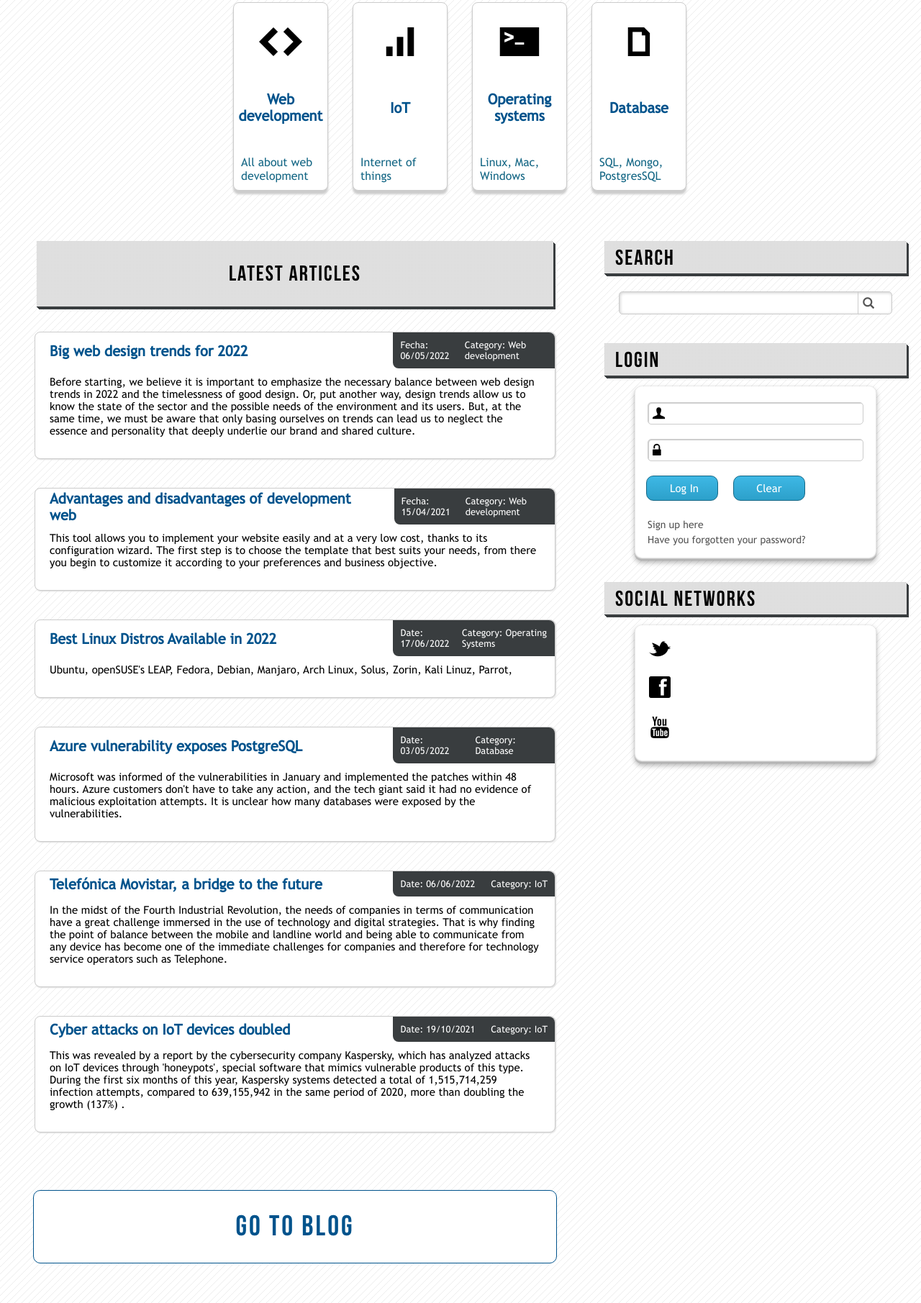
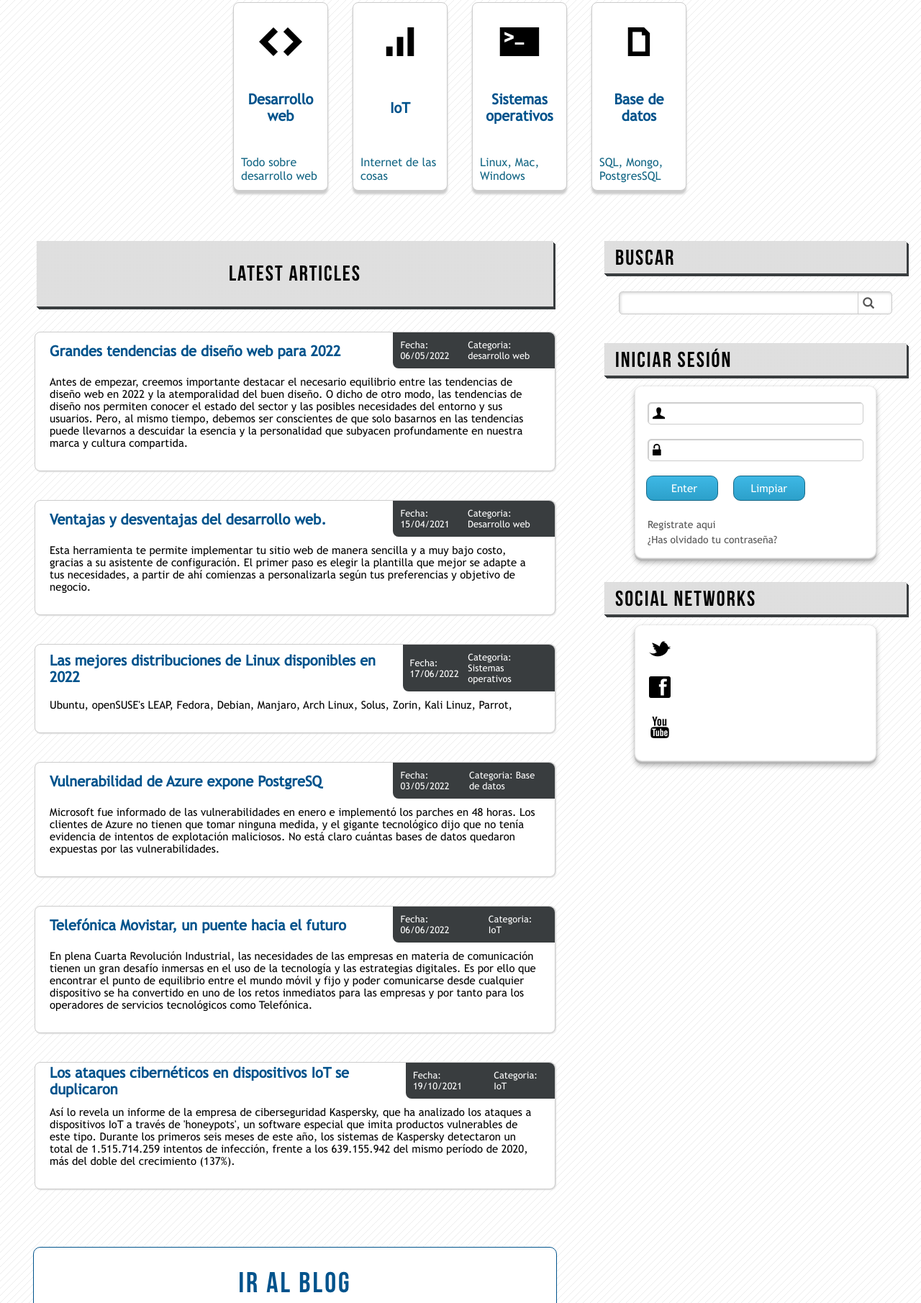
Before and after one commit to Teteban202010/TechnologyNews, a plain HTML site: page index.html in a window 1280 px wide. Shown: the part 269-2080 px from the top of the page at 72% size. Drawn offline with Linux system fonts and the light colour scheme.

Commit message:
change the language of the page to spanish

```diff
--- a/css/styles.css
+++ b/css/styles.css
@@ -322,7 +322,7 @@ body {
     display: block;
     text-align: center;
     position: absolute;
-    margin-left: 15px;
+    margin-left: 18px;
     margin-top: 6px;
     height: 30px;
 }
--- a/index.html
+++ b/index.html
@@ -1,5 +1,5 @@
 <!DOCTYPE html>
-<html lang="en">
+<html lang="es">
 
 <head>
     <meta charset="UTF-8">
@@ -8,7 +8,7 @@
     <link rel="stylesheet" type="text/css" href="css/styles.css" />
     <link rel="stylesheet" type="text/css" href="css/responsive.css" />
     <link rel="icon" type="favicon/x-icon" href="assets/img/supertux.png" />
-    <title>Technology information blog</title>
+    <title>Blog de informacion tecnologica</title>
 </head>
 
 <body>
@@ -26,13 +26,13 @@
         <nav class="header-info header-nav">
             <ul class="nav-items">
                 <li>
-                    <a href="#featured">Featured</a>
+                    <a href="#featured">Destacado</a>
                 </li>
                 <li>
-                    <a href="#article">All items</a>
+                    <a href="#article">Todos los articulos</a>
                 </li>
                 <li>
-                    <a href="#footer">information</a>
+                    <a href="#footer">Informacion</a>
                 </li>
             </ul>
         </nav>
@@ -47,31 +47,31 @@
     <main class="main-container">
         <section class="info">
             <div class="main-info-banner">
-                <h1>WELCOME TO BLOG</h1>
+                <h1>Bienvenido a el blog</h1>
             </div>
 
             <div id="featured" class="main-cards-container">
                 <div class="card-content">
                     <span class="icon">H</span>
-                    <p>Web development</p>
-                    <p>All about web development</p>
+                    <p>Desarrollo web</p>
+                    <p>Todo sobre desarrollo web</p>
                 </div>
 
                 <div class="card-content">
                     <span class="icon">u</span>
                     <p>IoT</p>
-                    <p>Internet of things</p>
+                    <p>Internet de las cosas</p>
                 </div>
 
                 <div class="card-content">
                     <span class="icon">_</span>
-                    <p>Operating systems</p>
+                    <p>Sistemas operativos</p>
                     <p>Linux, Mac, Windows</p>
                 </div>
 
                 <div class="card-content">
                     <span class="icon">a</span>
-                    <p>Database</p>
+                    <p>Base de datos</p>
                     <p>SQL, Mongo, PostgresSQL</p>
                 </div>
             </div>
@@ -79,7 +79,7 @@
 
         <div class="main-content">
             <aside class="aside-container">
-                <h3>Search</h3>
+                <h3>Buscar</h3>
                 <div class="aside-search-content">
                     <form>
                         <input type="text" />
@@ -87,7 +87,7 @@
                     </form>
                 </div>
 
-                <h3>LOGIN</h3>
+                <h3>Iniciar sesión</h3>
                 <div class="aside-login-content aside-content">
                     <form>
                         <label class="icon user">U</label>
@@ -96,11 +96,11 @@
                         <label class="icon password">w</label>
                         <input type="password" />
 
-                        <input type="submit" value="Log In" />
-                        <input type="reset" value="Clear" />
+                        <input type="submit" value="Enter" />
+                        <input type="reset" value="Limpiar" />
 
-                        <a href="#">Sign up here</a>
-                        <a href="#">Have you forgotten your password?</a>
+                        <a href="#">Registrate aqui</a>
+                        <a href="#">¿Has olvidado tu contraseña?</a>
                     </form>
                 </div>
                 <h3>SOCIAL NETWORKS</h3>
@@ -132,14 +132,14 @@
                     <div class="article-content-items">
                         <div class="data">
                             <span>Fecha: 06/05/2022</span>
-                            <span>Category: Web development</span>
+                            <span>Categoria: desarrollo web</span>
                         </div>
                         <h4>
-                            <a href="#">Big web design trends for 2022</a>
+                            <a href="#">Grandes tendencias de diseño web para 2022</a>
                         </h4>
                     </div>
                     <p>
-                        Before starting, we believe it is important to emphasize the necessary balance between web design trends in 2022 and the timelessness of good design. Or, put another way, design trends allow us to know the state of the sector and the possible needs of the environment and its users. But, at the same time, we must be aware that only basing ourselves on trends can lead us to neglect the essence and personality that deeply underlie our brand and shared culture.
+                        Antes de empezar, creemos importante destacar el necesario equilibrio entre las tendencias de diseño web en 2022 y la atemporalidad del buen diseño. O dicho de otro modo, las tendencias de diseño nos permiten conocer el estado del sector y las posibles necesidades del entorno y sus usuarios. Pero, al mismo tiempo, debemos ser conscientes de que solo basarnos en las tendencias puede llevarnos a descuidar la esencia y la personalidad que subyacen profundamente en nuestra marca y cultura compartida.
                     </p>
                 </article>
 
@@ -147,25 +147,25 @@
                     <div class="article-content-items">
                         <div class="data">
                             <span>Fecha: 15/04/2021</span>
-                            <span>Category: Web development</span>
+                            <span>Categoria: Desarrollo web</span>
                         </div>
                         <h4>
-                            <a href="#">Advantages and disadvantages of development web</a>
+                            <a href="#">Ventajas y desventajas del desarrollo web.</a>
                         </h4>
                     </div>
                     <p>
-                        This tool allows you to implement your website easily and at a very low cost, thanks to its configuration wizard. The first step is to choose the template that best suits your needs, from there you begin to customize it according to your preferences and business objective.
+                        Esta herramienta te permite implementar tu sitio web de manera sencilla y a muy bajo costo, gracias a su asistente de configuración. El primer paso es elegir la plantilla que mejor se adapte a tus necesidades, a partir de ahí comienzas a personalizarla según tus preferencias y objetivo de negocio.
                     </p>
                 </article>
 
                 <article class="article-content">
                     <div class="article-content-items">
                         <div class="data">
-                            <span>Date: 17/06/2022</span>
-                            <span>Category: Operating Systems</span>
+                            <span>Fecha: 17/06/2022</span>
+                            <span>Categoria: Sistemas operativos</span>
                         </div>
                         <h4>
-                            <a href="#">Best Linux Distros Available in 2022</a>
+                            <a href="#">Las mejores distribuciones de Linux disponibles en 2022</a>
                         </h4>
                     </div>
                     <p>
@@ -176,50 +176,50 @@
                 <article class="article-content">
                     <div class="article-content-items">
                         <div class="data">
-                            <span>Date: 03/05/2022</span>
-                            <span>Category: Database</span>
+                            <span>Fecha: 03/05/2022</span>
+                            <span>Categoria: Base de datos</span>
                         </div>
                         <h4>
-                            <a href="#">Azure vulnerability exposes PostgreSQL</a>
+                            <a href="#">Vulnerabilidad de Azure expone PostgreSQ</a>
                         </h4>
                     </div>
                     <p>
-                        Microsoft was informed of the vulnerabilities in January and implemented the patches within 48 hours. Azure customers don't have to take any action, and the tech giant said it had no evidence of malicious exploitation attempts. It is unclear how many databases were exposed by the vulnerabilities.
+                        Microsoft fue informado de las vulnerabilidades en enero e implementó los parches en 48 horas. Los clientes de Azure no tienen que tomar ninguna medida, y el gigante tecnológico dijo que no tenía evidencia de intentos de explotación maliciosos. No está claro cuántas bases de datos quedaron expuestas por las vulnerabilidades.
                     </p>
                 </article>
 
                 <article class="article-content">
                     <div class="article-content-items">
                         <div class="data">
-                            <span>Date: 06/06/2022</span>
-                            <span>Category: IoT</span>
+                            <span>Fecha: 06/06/2022</span>
+                            <span>Categoria: IoT</span>
                         </div>
                         <h4>
-                            <a href="#">Telefónica Movistar, a bridge to the future</a>
+                            <a href="#">Telefónica Movistar, un puente hacia el futuro</a>
                         </h4>
                     </div>
                     <p>
-                        In the midst of the Fourth Industrial Revolution, the needs of companies in terms of communication have a great challenge immersed in the use of technology and digital strategies. That is why finding the point of balance between the mobile and landline world and being able to communicate from any device has become one of the immediate challenges for companies and therefore for technology service operators such as Telephone.
+                        En plena Cuarta Revolución Industrial, las necesidades de las empresas en materia de comunicación tienen un gran desafío inmersas en el uso de la tecnología y las estrategias digitales. Es por ello que encontrar el punto de equilibrio entre el mundo móvil y fijo y poder comunicarse desde cualquier dispositivo se ha convertido en uno de los retos inmediatos para las empresas y por tanto para los operadores de servicios tecnológicos como Telefónica.
                     </p>
                 </article>
 
                 <article class="article-content">
                     <div class="article-content-items">
                         <div class="data">
-                            <span>Date: 19/10/2021</span>
-                            <span>Category: IoT</span>
+                            <span>Fecha: 19/10/2021</span>
+                            <span>Categoria: IoT</span>
                         </div>
                         <h4>
-                            <a href="#">Cyber attacks on IoT devices doubled</a>
+                            <a href="#">Los ataques cibernéticos en dispositivos IoT se duplicaron</a>
                         </h4>
                     </div>
                     <p>
-                        This was revealed by a report by the cybersecurity company Kaspersky, which has analyzed attacks on IoT devices through 'honeypots', special software that mimics vulnerable products of this type. During the first six months of this year, Kaspersky systems detected a total of 1,515,714,259 infection attempts, compared to 639,155,942 in the same period of 2020, more than doubling the growth (137%) .
+                        Así lo revela un informe de la empresa de ciberseguridad Kaspersky, que ha analizado los ataques a dispositivos IoT a través de 'honeypots', un software especial que imita productos vulnerables de este tipo. Durante los primeros seis meses de este año, los sistemas de Kaspersky detectaron un total de 1.515.714.259 intentos de infección, frente a los 639.155.942 del mismo período de 2020, más del doble del crecimiento (137%).
                     </p>
                 </article>
 
                 <article class="blog-content">
-                    <a href="#">Go to blog</a>
+                    <a href="#">Ir al blog</a>
                 </article>
             </section>
         </div>
@@ -231,29 +231,29 @@
             <h5>MENU</h5>
             <ul>
                 <li>
-                    <a href="#header">Start</a>
+                    <a href="#header">incio</a>
                 </li>
                 <li>
-                    <a href="#">About us</a>
+                    <a href="#">Sobre nosotros</a>
                 </li>
                 <li>
-                    <a href="#">Terms and policy</a>
+                    <a href="#">Terminos y condiciones</a>
                 </li>
                 <li>
-                    <a href="#">Contact</a>
+                    <a href="#">Contacto</a>
                 </li>
             </ul>
         </div>
 
         <div class="footer-location">
-            <h5>WHERE WE ARE?</h5>
+            <h5>¿DONDE ESTAMOS?</h5>
             <iframe
                 src="https://www.google.com/maps/embed?pb=!1m18!1m12!1m3!1d3976.599437809447!2d-74.0579601!3d4.665287600000005!2m3!1f0!2f0!3f0!3m2!1i1024!2i768!4f13.1!3m3!1m2!1s0x8e3f9a5f3f535297%3A0xf509f2cb0f590c3!2sUnilago!5e0!3m2!1ses!2sco!4v1629237524050!5m2!1ses!2sco"
                 width="600" height="450" style="border:0;" allowfullscreen="" loading="lazy">
             </iframe>
         </div>
         <div class="footer-author">
-            <h5>AUTHOR</h5>
+            <h5>AUTOR</h5>
             <p>&copy; Esteban Aldana</p>
         </div>
     </footer>
```
